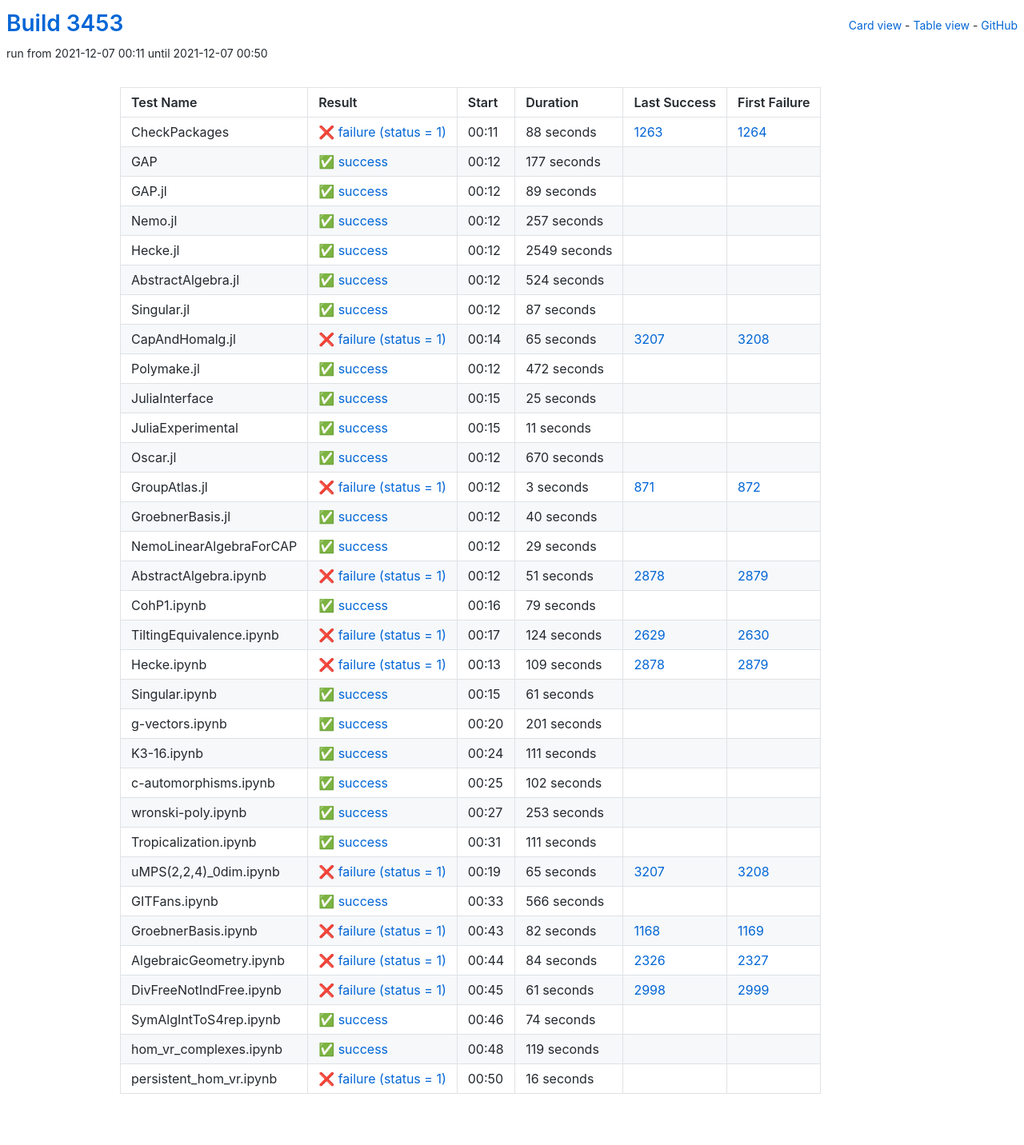
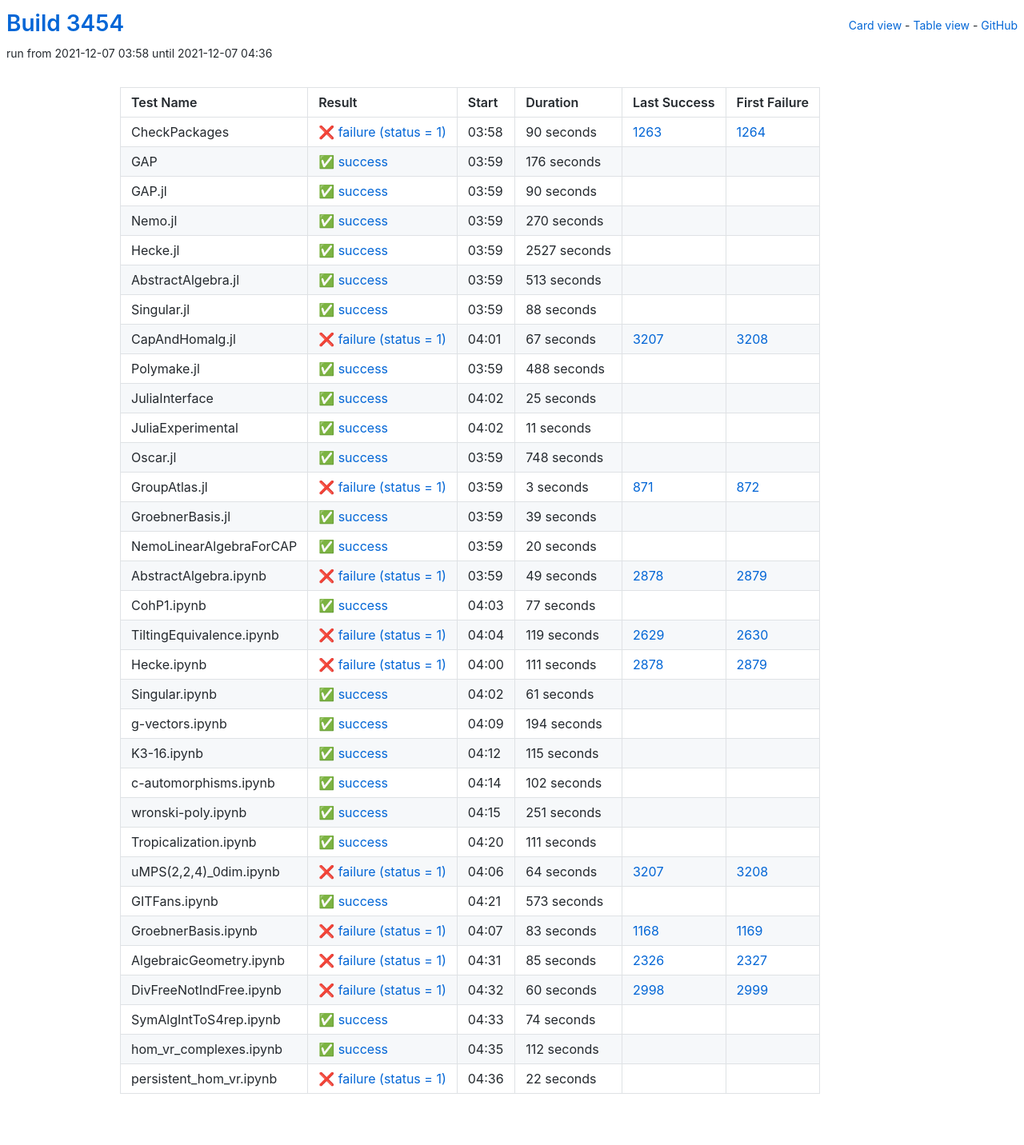
Before and after one commit to oscar-system/oscar-ci-status-stable, a Jekyll site: the page built from table.html, in a window 1280 px wide. Shown: the whole page at 80% size. Built offline with Jekyll 4.4.1, drawn with Linux system fonts in a browser that asks for light colours.

Commit message:
Build #3454

```diff
--- a/_data/ci.yml
+++ b/_data/ci.yml
@@ -1,6 +1,6 @@
 ---
-build: 3453
-build_url: https://oscarci.mathematik.uni-kl.de/job/oscar-stable/3453/
+build: 3454
+build_url: https://oscarci.mathematik.uni-kl.de/job/oscar-stable/3454/
 job: oscar-stable
 organization: oscar-system
 repo: oscar-ci-status-stable
@@ -8,116 +8,116 @@ repourl: https://github.com/oscar-system/oscar-ci-status-stable
 tests:
 - name: CheckPackages
   id: checkpackages
-  log: https://oscarci.mathematik.uni-kl.de/job/oscar-stable/3453/artifact/logs/build-3453/CheckPackages.log
-  start: 2021-12-07 00:11
+  log: https://oscarci.mathematik.uni-kl.de/job/oscar-stable/3454/artifact/logs/build-3454/CheckPackages.log
+  start: 2021-12-07 03:58
   success: false
   exitcode: 1
   status: failure
-  duration: 88
+  duration: 90
   last_success: 1263
   last_success_url: https://oscarci.mathematik.uni-kl.de/job/oscar-stable/1263/
   first_failure: 1264
   first_failure_url: https://oscarci.mathematik.uni-kl.de/job/oscar-stable/1264/
 - name: GAP
   id: gap
-  log: https://oscarci.mathematik.uni-kl.de/job/oscar-stable/3453/artifact/logs/build-3453/GAP.log
-  start: 2021-12-07 00:12
+  log: https://oscarci.mathematik.uni-kl.de/job/oscar-stable/3454/artifact/logs/build-3454/GAP.log
+  start: 2021-12-07 03:59
   success: true
   exitcode: 0
   status: success
-  duration: 177
+  duration: 176
   last_success: false
   last_success_url:
   first_failure: false
   first_failure_url:
 - name: GAP.jl
   id: gap-jl
-  log: https://oscarci.mathematik.uni-kl.de/job/oscar-stable/3453/artifact/logs/build-3453/GAP.jl.log
-  start: 2021-12-07 00:12
+  log: https://oscarci.mathematik.uni-kl.de/job/oscar-stable/3454/artifact/logs/build-3454/GAP.jl.log
+  start: 2021-12-07 03:59
   success: true
   exitcode: 0
   status: success
-  duration: 89
+  duration: 90
   last_success: false
   last_success_url:
   first_failure: false
   first_failure_url:
 - name: Nemo.jl
   id: nemo-jl
-  log: https://oscarci.mathematik.uni-kl.de/job/oscar-stable/3453/artifact/logs/build-3453/Nemo.jl.log
-  start: 2021-12-07 00:12
+  log: https://oscarci.mathematik.uni-kl.de/job/oscar-stable/3454/artifact/logs/build-3454/Nemo.jl.log
+  start: 2021-12-07 03:59
   success: true
   exitcode: 0
   status: success
-  duration: 257
+  duration: 270
   last_success: false
   last_success_url:
   first_failure: false
   first_failure_url:
 - name: Hecke.jl
   id: hecke-jl
-  log: https://oscarci.mathematik.uni-kl.de/job/oscar-stable/3453/artifact/logs/build-3453/Hecke.jl.log
-  start: 2021-12-07 00:12
+  log: https://oscarci.mathematik.uni-kl.de/job/oscar-stable/3454/artifact/logs/build-3454/Hecke.jl.log
+  start: 2021-12-07 03:59
   success: true
   exitcode: 0
   status: success
-  duration: 2549
+  duration: 2527
   last_success: false
   last_success_url:
   first_failure: false
   first_failure_url:
 - name: AbstractAlgebra.jl
   id: abstractalgebra-jl
-  log: https://oscarci.mathematik.uni-kl.de/job/oscar-stable/3453/artifact/logs/build-3453/AbstractAlgebra.jl.log
-  start: 2021-12-07 00:12
+  log: https://oscarci.mathematik.uni-kl.de/job/oscar-stable/3454/artifact/logs/build-3454/AbstractAlgebra.jl.log
+  start: 2021-12-07 03:59
   success: true
   exitcode: 0
   status: success
-  duration: 524
+  duration: 513
   last_success: false
   last_success_url:
   first_failure: false
   first_failure_url:
 - name: Singular.jl
   id: singular-jl
-  log: https://oscarci.mathematik.uni-kl.de/job/oscar-stable/3453/artifact/logs/build-3453/Singular.jl.log
-  start: 2021-12-07 00:12
+  log: https://oscarci.mathematik.uni-kl.de/job/oscar-stable/3454/artifact/logs/build-3454/Singular.jl.log
+  start: 2021-12-07 03:59
   success: true
   exitcode: 0
   status: success
-  duration: 87
+  duration: 88
   last_success: false
   last_success_url:
   first_failure: false
   first_failure_url:
 - name: CapAndHomalg.jl
   id: capandhomalg-jl
-  log: https://oscarci.mathematik.uni-kl.de/job/oscar-stable/3453/artifact/logs/build-3453/CapAndHomalg.jl.log
-  start: 2021-12-07 00:14
+  log: https://oscarci.mathematik.uni-kl.de/job/oscar-stable/3454/artifact/logs/build-3454/CapAndHomalg.jl.log
+  start: 2021-12-07 04:01
   success: false
   exitcode: 1
   status: failure
-  duration: 65
+  duration: 67
   last_success: 3207
   last_success_url: https://oscarci.mathematik.uni-kl.de/job/oscar-stable/3207/
   first_failure: 3208
   first_failure_url: https://oscarci.mathematik.uni-kl.de/job/oscar-stable/3208/
 - name: Polymake.jl
   id: polymake-jl
-  log: https://oscarci.mathematik.uni-kl.de/job/oscar-stable/3453/artifact/logs/build-3453/Polymake.jl.log
-  start: 2021-12-07 00:12
+  log: https://oscarci.mathematik.uni-kl.de/job/oscar-stable/3454/artifact/logs/build-3454/Polymake.jl.log
+  start: 2021-12-07 03:59
   success: true
   exitcode: 0
   status: success
-  duration: 472
+  duration: 488
   last_success: false
   last_success_url:
   first_failure: false
   first_failure_url:
 - name: JuliaInterface
   id: juliainterface
-  log: https://oscarci.mathematik.uni-kl.de/job/oscar-stable/3453/artifact/logs/build-3453/JuliaInterface.log
-  start: 2021-12-07 00:15
+  log: https://oscarci.mathematik.uni-kl.de/job/oscar-stable/3454/artifact/logs/build-3454/JuliaInterface.log
+  start: 2021-12-07 04:02
   success: true
   exitcode: 0
   status: success
@@ -128,8 +128,8 @@ tests:
   first_failure_url:
 - name: JuliaExperimental
   id: juliaexperimental
-  log: https://oscarci.mathematik.uni-kl.de/job/oscar-stable/3453/artifact/logs/build-3453/JuliaExperimental.log
-  start: 2021-12-07 00:15
+  log: https://oscarci.mathematik.uni-kl.de/job/oscar-stable/3454/artifact/logs/build-3454/JuliaExperimental.log
+  start: 2021-12-07 04:02
   success: true
   exitcode: 0
   status: success
@@ -140,20 +140,20 @@ tests:
   first_failure_url:
 - name: Oscar.jl
   id: oscar-jl
-  log: https://oscarci.mathematik.uni-kl.de/job/oscar-stable/3453/artifact/logs/build-3453/Oscar.jl.log
-  start: 2021-12-07 00:12
+  log: https://oscarci.mathematik.uni-kl.de/job/oscar-stable/3454/artifact/logs/build-3454/Oscar.jl.log
+  start: 2021-12-07 03:59
   success: true
   exitcode: 0
   status: success
-  duration: 670
+  duration: 748
   last_success: false
   last_success_url:
   first_failure: false
   first_failure_url:
 - name: GroupAtlas.jl
   id: groupatlas-jl
-  log: https://oscarci.mathematik.uni-kl.de/job/oscar-stable/3453/artifact/logs/build-3453/GroupAtlas.jl.log
-  start: 2021-12-07 00:12
+  log: https://oscarci.mathematik.uni-kl.de/job/oscar-stable/3454/artifact/logs/build-3454/GroupAtlas.jl.log
+  start: 2021-12-07 03:59
   success: false
   exitcode: 1
   status: failure
@@ -164,80 +164,80 @@ tests:
   first_failure_url: https://oscarci.mathematik.uni-kl.de/job/oscar-stable/872/
 - name: GroebnerBasis.jl
   id: groebnerbasis-jl
-  log: https://oscarci.mathematik.uni-kl.de/job/oscar-stable/3453/artifact/logs/build-3453/GroebnerBasis.jl.log
-  start: 2021-12-07 00:12
+  log: https://oscarci.mathematik.uni-kl.de/job/oscar-stable/3454/artifact/logs/build-3454/GroebnerBasis.jl.log
+  start: 2021-12-07 03:59
   success: true
   exitcode: 0
   status: success
-  duration: 40
+  duration: 39
   last_success: false
   last_success_url:
   first_failure: false
   first_failure_url:
 - name: NemoLinearAlgebraForCAP
   id: nemolinearalgebraforcap
-  log: https://oscarci.mathematik.uni-kl.de/job/oscar-stable/3453/artifact/logs/build-3453/NemoLinearAlgebraForCAP.log
-  start: 2021-12-07 00:12
+  log: https://oscarci.mathematik.uni-kl.de/job/oscar-stable/3454/artifact/logs/build-3454/NemoLinearAlgebraForCAP.log
+  start: 2021-12-07 03:59
   success: true
   exitcode: 0
   status: success
-  duration: 29
+  duration: 20
   last_success: false
   last_success_url:
   first_failure: false
   first_failure_url:
 - name: AbstractAlgebra.ipynb
   id: abstractalgebra-ipynb
-  log: https://oscarci.mathematik.uni-kl.de/job/oscar-stable/3453/artifact/logs/build-3453/AbstractAlgebra.ipynb.log
-  start: 2021-12-07 00:12
+  log: https://oscarci.mathematik.uni-kl.de/job/oscar-stable/3454/artifact/logs/build-3454/AbstractAlgebra.ipynb.log
+  start: 2021-12-07 03:59
   success: false
   exitcode: 1
   status: failure
-  duration: 51
+  duration: 49
   last_success: 2878
   last_success_url: https://oscarci.mathematik.uni-kl.de/job/oscar-stable/2878/
   first_failure: 2879
   first_failure_url: https://oscarci.mathematik.uni-kl.de/job/oscar-stable/2879/
 - name: CohP1.ipynb
   id: cohp1-ipynb
-  log: https://oscarci.mathematik.uni-kl.de/job/oscar-stable/3453/artifact/logs/build-3453/CohP1.ipynb.log
-  start: 2021-12-07 00:16
+  log: https://oscarci.mathematik.uni-kl.de/job/oscar-stable/3454/artifact/logs/build-3454/CohP1.ipynb.log
+  start: 2021-12-07 04:03
   success: true
   exitcode: 0
   status: success
-  duration: 79
+  duration: 77
   last_success: false
   last_success_url:
   first_failure: false
   first_failure_url:
 - name: TiltingEquivalence.ipynb
   id: tiltingequivalence-ipynb
-  log: https://oscarci.mathematik.uni-kl.de/job/oscar-stable/3453/artifact/logs/build-3453/TiltingEquivalence.ipynb.log
-  start: 2021-12-07 00:17
+  log: https://oscarci.mathematik.uni-kl.de/job/oscar-stable/3454/artifact/logs/build-3454/TiltingEquivalence.ipynb.log
+  start: 2021-12-07 04:04
   success: false
   exitcode: 1
   status: failure
-  duration: 124
+  duration: 119
   last_success: 2629
   last_success_url: https://oscarci.mathematik.uni-kl.de/job/oscar-stable/2629/
   first_failure: 2630
   first_failure_url: https://oscarci.mathematik.uni-kl.de/job/oscar-stable/2630/
 - name: Hecke.ipynb
   id: hecke-ipynb
-  log: https://oscarci.mathematik.uni-kl.de/job/oscar-stable/3453/artifact/logs/build-3453/Hecke.ipynb.log
-  start: 2021-12-07 00:13
+  log: https://oscarci.mathematik.uni-kl.de/job/oscar-stable/3454/artifact/logs/build-3454/Hecke.ipynb.log
+  start: 2021-12-07 04:00
   success: false
   exitcode: 1
   status: failure
-  duration: 109
+  duration: 111
   last_success: 2878
   last_success_url: https://oscarci.mathematik.uni-kl.de/job/oscar-stable/2878/
   first_failure: 2879
   first_failure_url: https://oscarci.mathematik.uni-kl.de/job/oscar-stable/2879/
 - name: Singular.ipynb
   id: singular-ipynb
-  log: https://oscarci.mathematik.uni-kl.de/job/oscar-stable/3453/artifact/logs/build-3453/Singular.ipynb.log
-  start: 2021-12-07 00:15
+  log: https://oscarci.mathematik.uni-kl.de/job/oscar-stable/3454/artifact/logs/build-3454/Singular.ipynb.log
+  start: 2021-12-07 04:02
   success: true
   exitcode: 0
   status: success
@@ -248,32 +248,32 @@ tests:
   first_failure_url:
 - name: g-vectors.ipynb
   id: g-vectors-ipynb
-  log: https://oscarci.mathematik.uni-kl.de/job/oscar-stable/3453/artifact/logs/build-3453/g-vectors.ipynb.log
-  start: 2021-12-07 00:20
+  log: https://oscarci.mathematik.uni-kl.de/job/oscar-stable/3454/artifact/logs/build-3454/g-vectors.ipynb.log
+  start: 2021-12-07 04:09
   success: true
   exitcode: 0
   status: success
-  duration: 201
+  duration: 194
   last_success: false
   last_success_url:
   first_failure: false
   first_failure_url:
 - name: K3-16.ipynb
   id: k3-16-ipynb
-  log: https://oscarci.mathematik.uni-kl.de/job/oscar-stable/3453/artifact/logs/build-3453/K3-16.ipynb.log
-  start: 2021-12-07 00:24
+  log: https://oscarci.mathematik.uni-kl.de/job/oscar-stable/3454/artifact/logs/build-3454/K3-16.ipynb.log
+  start: 2021-12-07 04:12
   success: true
   exitcode: 0
   status: success
-  duration: 111
+  duration: 115
   last_success: false
   last_success_url:
   first_failure: false
   first_failure_url:
 - name: c-automorphisms.ipynb
   id: c-automorphisms-ipynb
-  log: https://oscarci.mathematik.uni-kl.de/job/oscar-stable/3453/artifact/logs/build-3453/c-automorphisms.ipynb.log
-  start: 2021-12-07 00:25
+  log: https://oscarci.mathematik.uni-kl.de/job/oscar-stable/3454/artifact/logs/build-3454/c-automorphisms.ipynb.log
+  start: 2021-12-07 04:14
   success: true
   exitcode: 0
   status: success
@@ -284,20 +284,20 @@ tests:
   first_failure_url:
 - name: wronski-poly.ipynb
   id: wronski-poly-ipynb
-  log: https://oscarci.mathematik.uni-kl.de/job/oscar-stable/3453/artifact/logs/build-3453/wronski-poly.ipynb.log
-  start: 2021-12-07 00:27
+  log: https://oscarci.mathematik.uni-kl.de/job/oscar-stable/3454/artifact/logs/build-3454/wronski-poly.ipynb.log
+  start: 2021-12-07 04:15
   success: true
   exitcode: 0
   status: success
-  duration: 253
+  duration: 251
   last_success: false
   last_success_url:
   first_failure: false
   first_failure_url:
 - name: Tropicalization.ipynb
   id: tropicalization-ipynb
-  log: https://oscarci.mathematik.uni-kl.de/job/oscar-stable/3453/artifact/logs/build-3453/Tropicalization.ipynb.log
-  start: 2021-12-07 00:31
+  log: https://oscarci.mathematik.uni-kl.de/job/oscar-stable/3454/artifact/logs/build-3454/Tropicalization.ipynb.log
+  start: 2021-12-07 04:20
   success: true
   exitcode: 0
   status: success
@@ -308,68 +308,68 @@ tests:
   first_failure_url:
 - name: uMPS(2,2,4)_0dim.ipynb
   id: umps-2-2-4-0dim-ipynb
-  log: https://oscarci.mathematik.uni-kl.de/job/oscar-stable/3453/artifact/logs/build-3453/uMPS-2-2-4-_0dim.ipynb.log
-  start: 2021-12-07 00:19
+  log: https://oscarci.mathematik.uni-kl.de/job/oscar-stable/3454/artifact/logs/build-3454/uMPS-2-2-4-_0dim.ipynb.log
+  start: 2021-12-07 04:06
   success: false
   exitcode: 1
   status: failure
-  duration: 65
+  duration: 64
   last_success: 3207
   last_success_url: https://oscarci.mathematik.uni-kl.de/job/oscar-stable/3207/
   first_failure: 3208
   first_failure_url: https://oscarci.mathematik.uni-kl.de/job/oscar-stable/3208/
 - name: GITFans.ipynb
   id: gitfans-ipynb
-  log: https://oscarci.mathematik.uni-kl.de/job/oscar-stable/3453/artifact/logs/build-3453/GITFans.ipynb.log
-  start: 2021-12-07 00:33
+  log: https://oscarci.mathematik.uni-kl.de/job/oscar-stable/3454/artifact/logs/build-3454/GITFans.ipynb.log
+  start: 2021-12-07 04:21
   success: true
   exitcode: 0
   status: success
-  duration: 566
+  duration: 573
   last_success: false
   last_success_url:
   first_failure: false
   first_failure_url:
 - name: GroebnerBasis.ipynb
   id: groebnerbasis-ipynb
-  log: https://oscarci.mathematik.uni-kl.de/job/oscar-stable/3453/artifact/logs/build-3453/GroebnerBasis.ipynb.log
-  start: 2021-12-07 00:43
+  log: https://oscarci.mathematik.uni-kl.de/job/oscar-stable/3454/artifact/logs/build-3454/GroebnerBasis.ipynb.log
+  start: 2021-12-07 04:07
   success: false
   exitcode: 1
   status: failure
-  duration: 82
+  duration: 83
   last_success: 1168
   last_success_url: https://oscarci.mathematik.uni-kl.de/job/oscar-stable/1168/
   first_failure: 1169
   first_failure_url: https://oscarci.mathematik.uni-kl.de/job/oscar-stable/1169/
 - name: AlgebraicGeometry.ipynb
   id: algebraicgeometry-ipynb
-  log: https://oscarci.mathematik.uni-kl.de/job/oscar-stable/3453/artifact/logs/build-3453/AlgebraicGeometry.ipynb.log
-  start: 2021-12-07 00:44
+  log: https://oscarci.mathematik.uni-kl.de/job/oscar-stable/3454/artifact/logs/build-3454/AlgebraicGeometry.ipynb.log
+  start: 2021-12-07 04:31
   success: false
   exitcode: 1
   status: failure
-  duration: 84
+  duration: 85
   last_success: 2326
   last_success_url: https://oscarci.mathematik.uni-kl.de/job/oscar-stable/2326/
   first_failure: 2327
   first_failure_url: https://oscarci.mathematik.uni-kl.de/job/oscar-stable/2327/
 - name: DivFreeNotIndFree.ipynb
   id: divfreenotindfree-ipynb
-  log: https://oscarci.mathematik.uni-kl.de/job/oscar-stable/3453/artifact/logs/build-3453/DivFreeNotIndFree.ipynb.log
-  start: 2021-12-07 00:45
+  log: https://oscarci.mathematik.uni-kl.de/job/oscar-stable/3454/artifact/logs/build-3454/DivFreeNotIndFree.ipynb.log
+  start: 2021-12-07 04:32
   success: false
   exitcode: 1
   status: failure
-  duration: 61
+  duration: 60
   last_success: 2998
   last_success_url: https://oscarci.mathematik.uni-kl.de/job/oscar-stable/2998/
   first_failure: 2999
   first_failure_url: https://oscarci.mathematik.uni-kl.de/job/oscar-stable/2999/
 - name: SymAlgIntToS4rep.ipynb
   id: symalginttos4rep-ipynb
-  log: https://oscarci.mathematik.uni-kl.de/job/oscar-stable/3453/artifact/logs/build-3453/SymAlgIntToS4rep.ipynb.log
-  start: 2021-12-07 00:46
+  log: https://oscarci.mathematik.uni-kl.de/job/oscar-stable/3454/artifact/logs/build-3454/SymAlgIntToS4rep.ipynb.log
+  start: 2021-12-07 04:33
   success: true
   exitcode: 0
   status: success
@@ -380,24 +380,24 @@ tests:
   first_failure_url:
 - name: hom_vr_complexes.ipynb
   id: hom-vr-complexes-ipynb
-  log: https://oscarci.mathematik.uni-kl.de/job/oscar-stable/3453/artifact/logs/build-3453/hom_vr_complexes.ipynb.log
-  start: 2021-12-07 00:48
+  log: https://oscarci.mathematik.uni-kl.de/job/oscar-stable/3454/artifact/logs/build-3454/hom_vr_complexes.ipynb.log
+  start: 2021-12-07 04:35
   success: true
   exitcode: 0
   status: success
-  duration: 119
+  duration: 112
   last_success: false
   last_success_url:
   first_failure: false
   first_failure_url:
 - name: persistent_hom_vr.ipynb
   id: persistent-hom-vr-ipynb
-  log: https://oscarci.mathematik.uni-kl.de/job/oscar-stable/3453/artifact/logs/build-3453/persistent_hom_vr.ipynb.log
-  start: 2021-12-07 00:50
+  log: https://oscarci.mathematik.uni-kl.de/job/oscar-stable/3454/artifact/logs/build-3454/persistent_hom_vr.ipynb.log
+  start: 2021-12-07 04:36
   success: false
   exitcode: 1
   status: failure
-  duration: 16
+  duration: 22
   last_success: false
   last_success_url:
   first_failure: false
```
Also changed, not shown: README.md.
